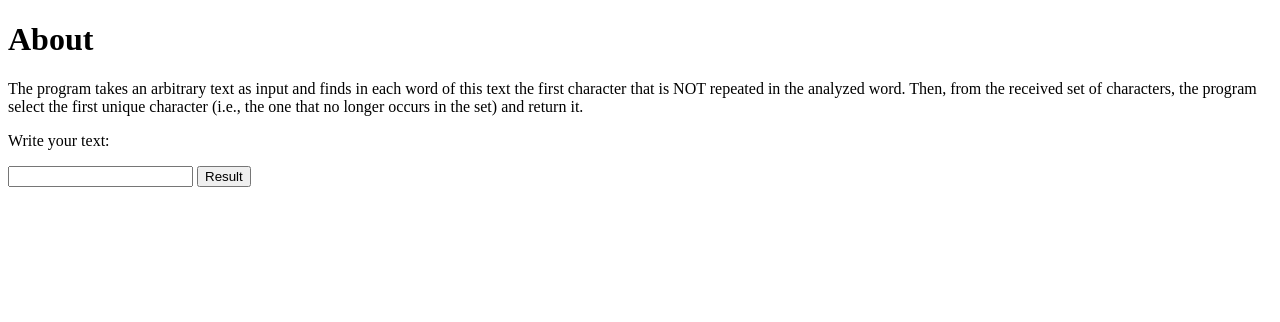
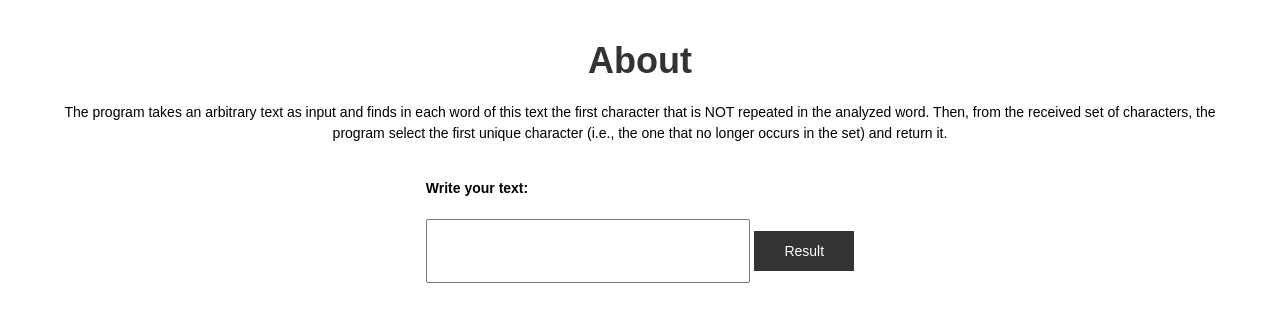
Before and after one commit to DenysReryt/PO, a FastAPI app: page / in a window 1280 px wide. Shown: the top 322 px of the page. Run offline with FastAPI, Linux system fonts and the light colour scheme; parts of the project's set-up code (start-up, migrations or seed data) failed here and were passed over.

Commit message:
Add simple css to html files

```diff
--- a/app/app.py
+++ b/app/app.py
@@ -3,16 +3,8 @@ from fastapi.templating import Jinja2Templates
 from fastapi.responses import HTMLResponse
 import uvicorn
 from app.main import unique_letter
-from fastapi.middleware.cors import CORSMiddleware
 
 app = FastAPI()
-
-app.add_middleware(
-    CORSMiddleware,
-    allow_origins=['*'],
-    allow_credentials=True,
-    allow_methods=['*'],
-    allow_headers=['*'], )
 
 templates = Jinja2Templates(directory='templates/')
 
--- a/templates/index.html
+++ b/templates/index.html
@@ -13,10 +13,55 @@
     no longer occurs in the set) and return it.</p>
 
 <form action="postdata" method="post">
-    <p>Write your text:</p>
+    <p><strong>Write your text:</strong></p>
     <input type="text" name="text"/>
     <input type="submit" value="Result">
 </form>
 
+<style>
+    body {
+        font-family: Arial, sans-serif;
+        margin: 40px;
+        text-align: center;
+    }
+
+    h1 {
+        font-size: 36px;
+        color: #333;
+        margin-bottom: 20px;
+    }
+
+    p {
+        font-size: 14px;
+        line-height: 1.5;
+        margin-bottom: 20px;
+    }
+
+    form {
+
+        display: inline-block;
+        text-align: left;
+    }
+
+    input[type="text"] {
+        width: 300px;
+        height: 40px;
+        padding: 10px;
+        font-size: 14px;
+        margin-bottom: 20px;
+    }
+
+    input[type="submit"] {
+        width: 100px;
+        height: 40px;
+        padding: 10px;
+        background-color: #333;
+        color: #fff;
+        border: none;
+        font-size: 14px;
+        cursor: pointer;
+    }
+</style>
+
 </body>
 </html>
```
Also changed, not shown: templates/data.html (+20 -1 lines), 1 other file.
